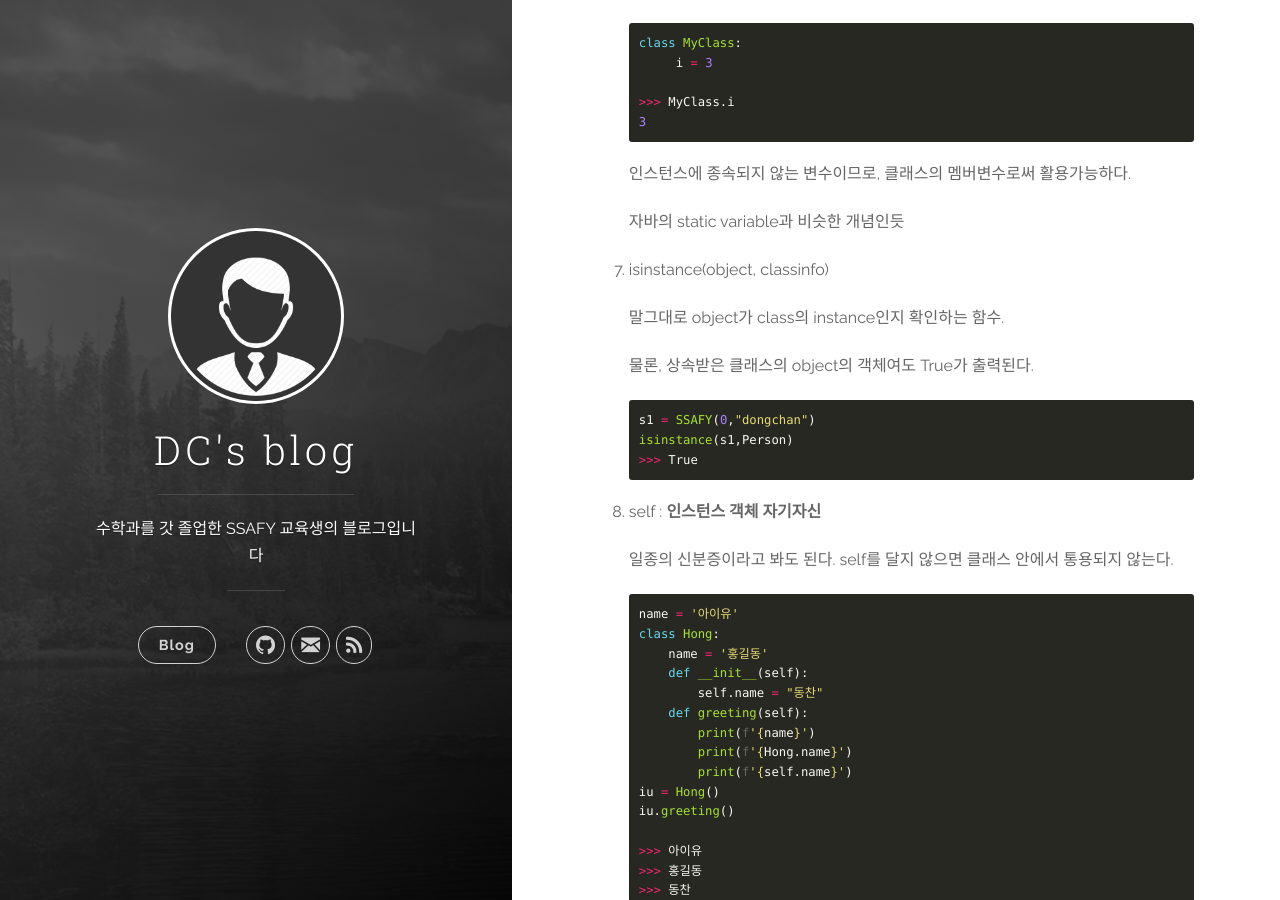
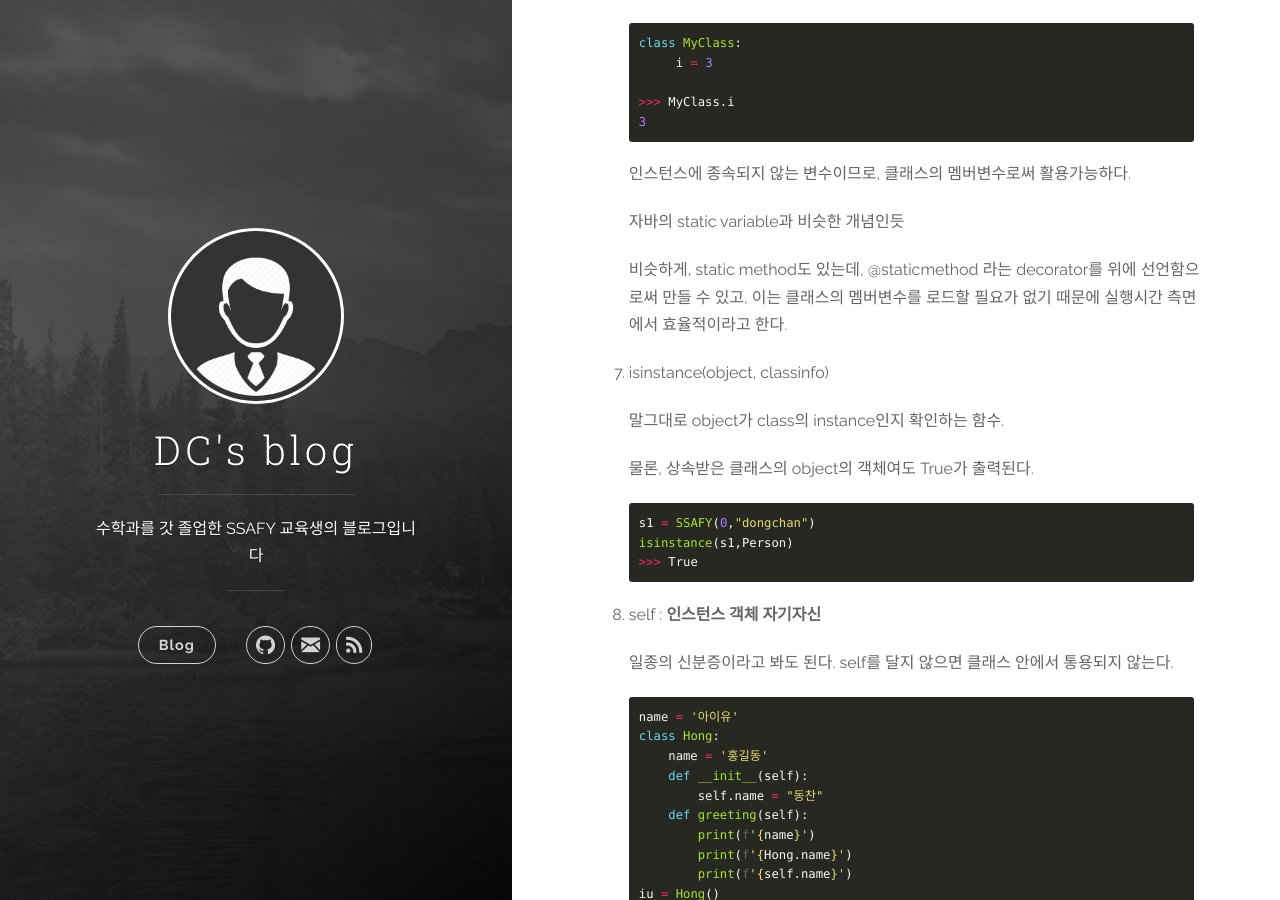
Before and after one commit to DongChanS/DongChanS.github.io, a Jekyll site: the page built from _posts/2019-01-14-15.md, in a window 1280 px wide and 900 px high, scrolled down 9094 px. Built offline with Jekyll 4.4.1, drawn with Linux system fonts in a browser that asks for light colours; comment, search, counter and statistics services are not loaded; some of the changed text lies outside the part shown.

Commit message:
Update 2019-01-14-15.md

```diff
--- a/_posts/2019-01-14-15.md
+++ b/_posts/2019-01-14-15.md
@@ -357,6 +357,8 @@ tags : ['python','OOP']
 
    자바의 static variable과 비슷한 개념인듯
 
+   비슷하게, static method도 있는데, @staticmethod 라는 decorator를 위에 선언함으로써 만들 수 있고, 이는 클래스의 멤버변수를 로드할 필요가 없기 때문에 실행시간 측면에서 효율적이라고 한다.
+
 7. isinstance(object, classinfo)
 
    말그대로 object가 class의 instance인지 확인하는 함수.
```
Also changed, not shown: other parts of _posts/2019-01-14-15.md (+0 -3 lines).
